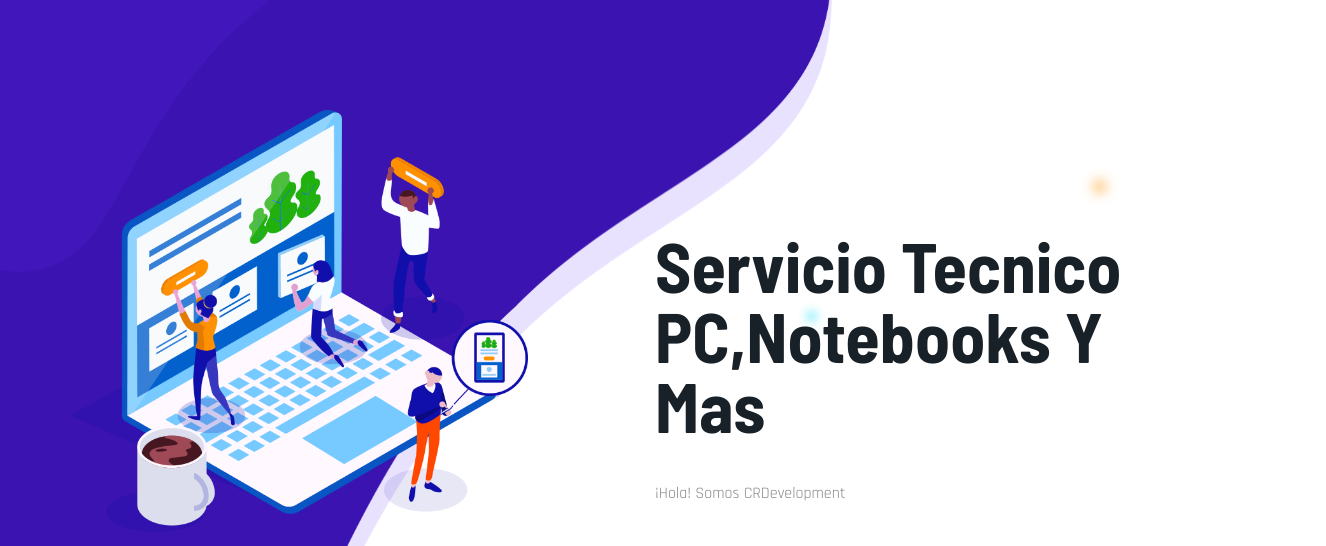
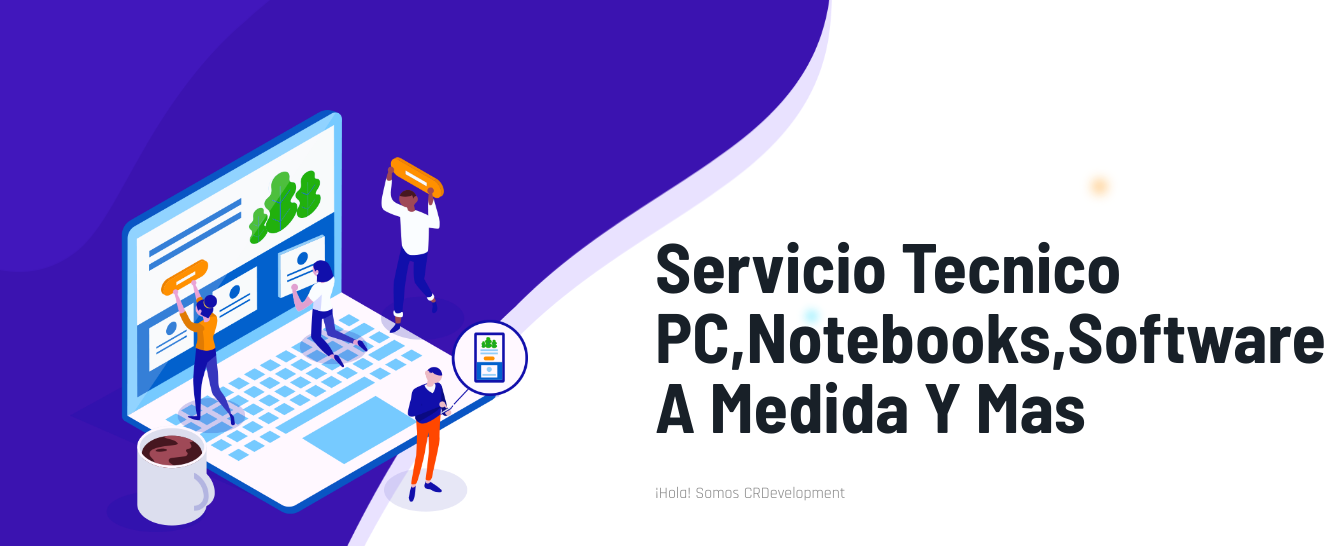
Before and after one commit to juanchehin/CR, a plain HTML site: page index.html in a window 1280 px wide. Shown: the part 189-735 px from the top of the page, 1326 px wide, since content can reach past the window. Drawn offline with Linux system fonts and the light colour scheme.

Commit message:
Nuevo cambio descripcion

```diff
--- a/index.html
+++ b/index.html
@@ -110,7 +110,7 @@ Organizacion : CDDevelopment
                 <div class="col-lg-6">
                     <div class="banner_text">
                         <div class="banner_text_iner">
-                            <h1>Servicio tecnico PC,Notebooks y mas</h1>
+                            <h1>Servicio tecnico PC,Notebooks,Software a medida y mas</h1>
                             <p>¡Hola! Somos CRDevelopment</p>
                             <p>Ante una inquietud no dudes en contactarnos.</p>
                             <a href="contact.html" class="btn_2">Contacto</a>
```
